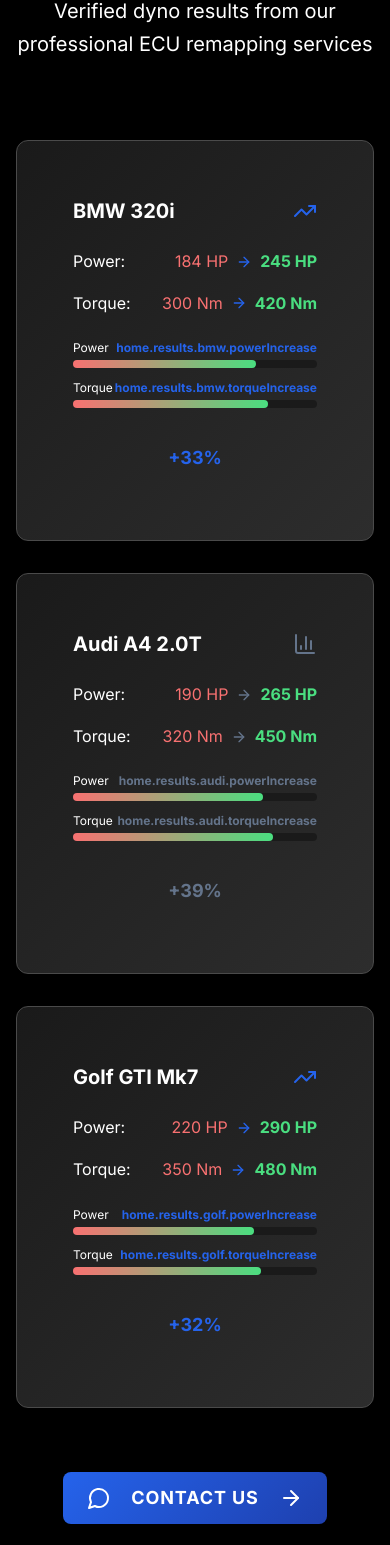
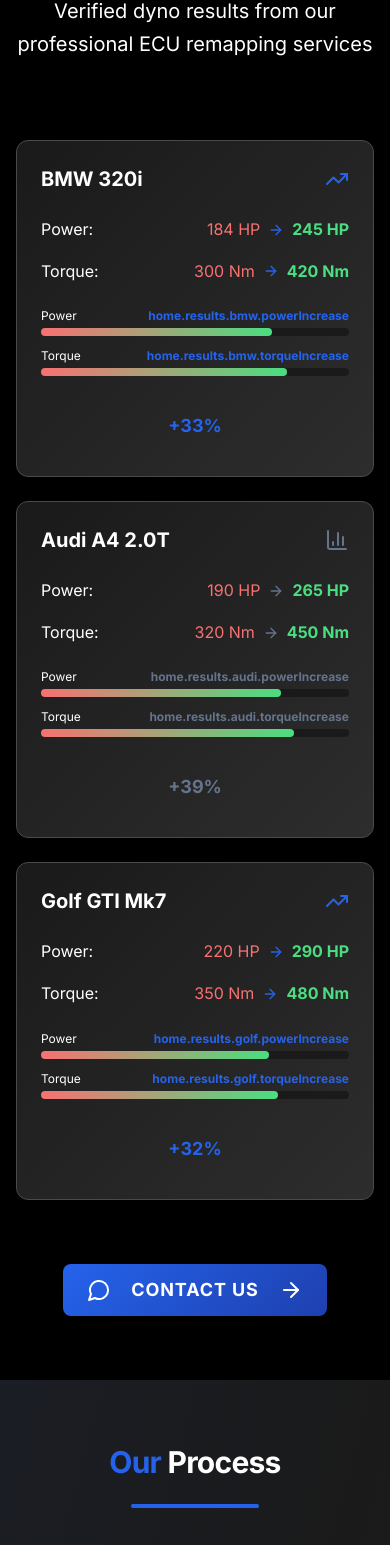
Before and after one commit to avinilo/tuning-website, a React (Vite) app: page / in a window 390 px wide. Shown: the part 4053-5598 px from the top of the page. Built offline with nearby package versions, Linux system fonts and the light colour scheme.

Commit message:
Reconstruir tarjetas de Resultados Comprobados con mejor centrado y estructura responsive

```diff
--- a/src/pages/Home.tsx
+++ b/src/pages/Home.tsx
@@ -348,9 +348,11 @@
             </p>
           </div>
 
-          <div className="grid md:grid-cols-3 gap-8">
+          {/* Contenedor centrado con max-width para las tarjetas */}
+          <div className="w-full max-w-7xl mx-auto">
+            <div className="grid grid-cols-1 md:grid-cols-2 lg:grid-cols-3 gap-6 md:gap-8 justify-items-center">
               {/* BMW 320i Results */}
-            <div className="group section-center p-8 bg-gradient-dark rounded-xl border border-elegant hover:border-primary hover:shadow-elegant transition-all duration-300 hover:-translate-y-2 hover-elegant">
+              <div className="group w-full max-w-sm bg-gradient-dark rounded-xl border border-elegant hover:border-primary hover:shadow-elegant transition-all duration-300 hover:-translate-y-2 hover-elegant">
                 <div className="p-6">
                   <div className="flex items-center justify-between mb-6">
                     <h3 className="text-xl font-bold text-white group-hover:text-primary transition-colors">
@@ -408,7 +410,7 @@
               </div>
 
             {/* Audi A4 Results */}
-            <div className="group section-center p-8 bg-gradient-dark rounded-xl border border-elegant hover:border-secondary hover:shadow-elegant transition-all duration-300 hover:-translate-y-2 hover-elegant">
+            <div className="group w-full max-w-sm bg-gradient-dark rounded-xl border border-elegant hover:border-secondary hover:shadow-elegant transition-all duration-300 hover:-translate-y-2 hover-elegant">
               <div className="p-6">
                 <div className="flex items-center justify-between mb-6">
                   <h3 className="text-xl font-bold text-white group-hover:text-secondary transition-colors">
@@ -466,7 +468,7 @@
             </div>
 
             {/* Golf GTI Results */}
-            <div className="group section-center p-8 bg-gradient-dark rounded-xl border border-elegant hover:border-accent hover:shadow-elegant transition-all duration-300 hover:-translate-y-2 hover-elegant">
+            <div className="group w-full max-w-sm bg-gradient-dark rounded-xl border border-elegant hover:border-accent hover:shadow-elegant transition-all duration-300 hover:-translate-y-2 hover-elegant">
               <div className="p-6">
                 <div className="flex items-center justify-between mb-6">
                   <h3 className="text-xl font-bold text-white group-hover:text-accent transition-colors">
@@ -519,6 +521,7 @@
 
                 <div className="bg-accent/10 rounded-lg p-3 text-center">
                   <span className="text-accent font-bold text-lg">{t('home.results.golf.powerGain')}</span>
+                </div>
               </div>
             </div>
           </div>
```
Lines whose indentation alone changed are shown as unchanged.
